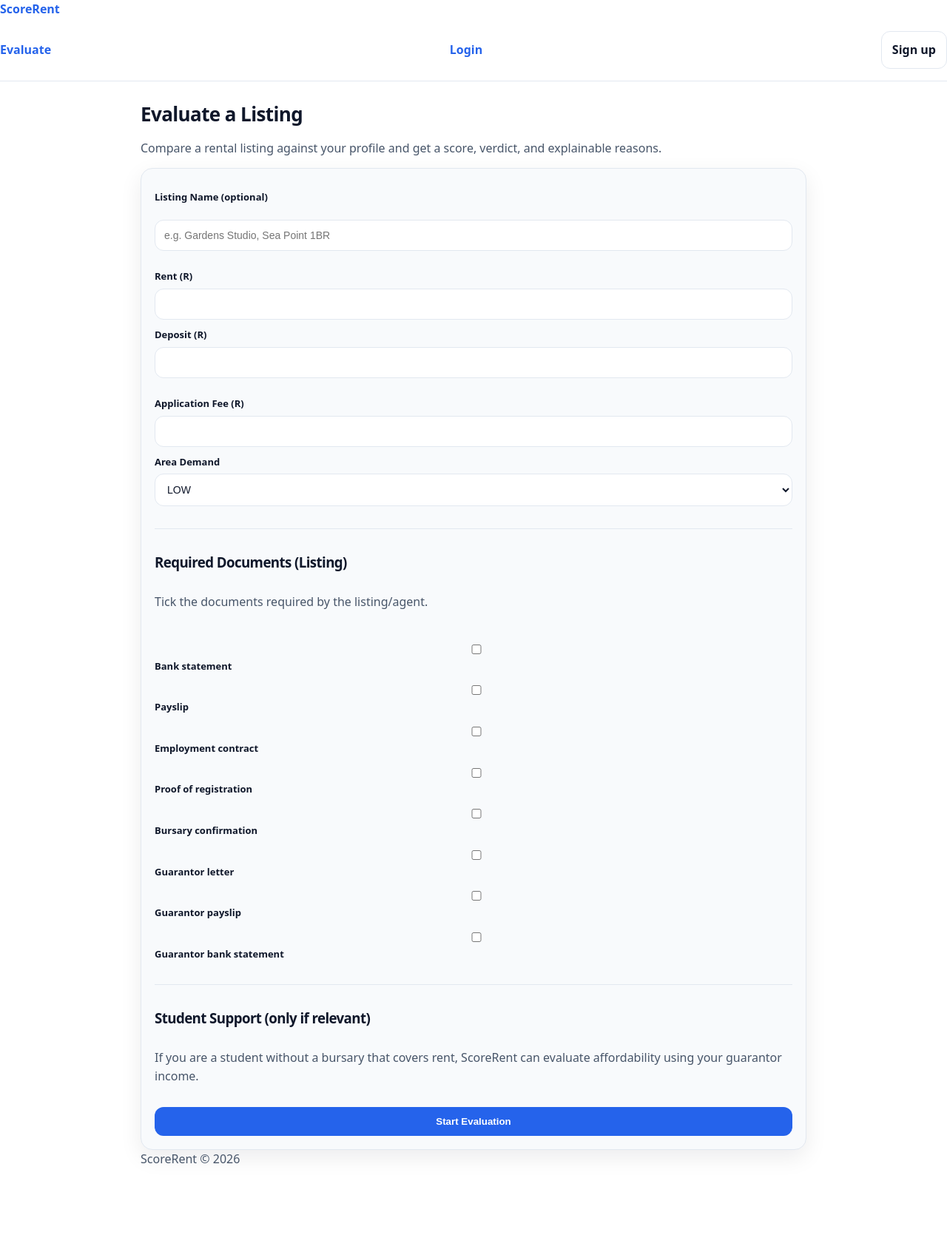
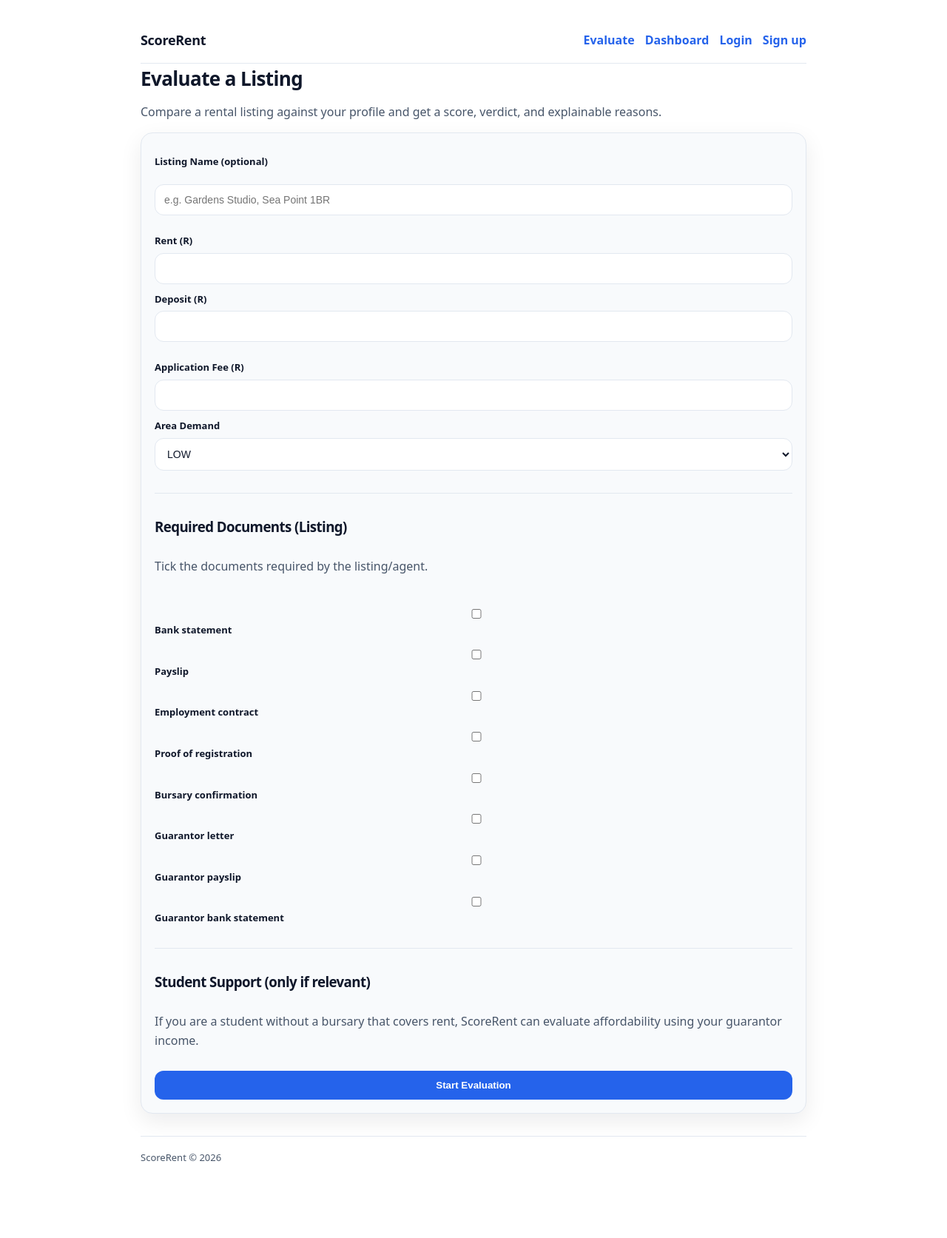
Before and after one commit to nonluthando/ScoreRent, a FastAPI app: page /evaluate in a window 1280 px wide. Shown: the whole page at 74% size. After the commit the page ends 1569 px from the top, so only its background shows below. Run offline with FastAPI, Linux system fonts and the light colour scheme.

Commit message:
Update base.html

```diff
--- a/templates/base.html
+++ b/templates/base.html
@@ -1,40 +1,36 @@
 <!DOCTYPE html>
-<html lang="en">
+<html>
 <head>
-    <meta charset="UTF-8" />
-    <meta name="viewport" content="width=device-width, initial-scale=1.0" />
+  <meta charset="utf-8" />
+  <meta name="viewport" content="width=device-width, initial-scale=1" />
   <title>ScoreRent</title>
-    <link rel="stylesheet" href="/static/styles.css" />
+  <link rel="stylesheet" href="{{ url_for('static', path='styles.css') }}">
 </head>
+<body>
 
-  <body>
-    <!-- Navbar -->
-    <header class="navbar">
-      <div class="navbar-inner">
+  <div class="container">
+    <nav>
       <a class="brand" href="/">ScoreRent</a>
 
-        <nav class="nav-links">
+      <div class="links">
         <a href="/evaluate">Evaluate</a>
+        <a href="/dashboard">Dashboard</a>
 
         {% if user %}
-            <a href="/dashboard">Dashboard</a>
           <a href="/profile">Profile</a>
           <a href="/history">History</a>
           <a href="/logout">Logout</a>
         {% else %}
           <a href="/login">Login</a>
-            <a class="btn secondary" href="/signup">Sign up</a>
+          <a href="/signup">Sign up</a>
         {% endif %}
+      </div>
     </nav>
+
+    {% block content %}{% endblock %}
+
+    <footer>ScoreRent © 2026</footer>
   </div>
-    </header>
 
-    <!-- Page content -->
-    <main class="container">
-      {% block content %}{% endblock %}
-      <div class="footer">
-        <p>ScoreRent © {{ 2026 }}</p>
-      </div>
-    </main>
 </body>
 </html>
```
Lines whose indentation alone changed are shown as unchanged.
